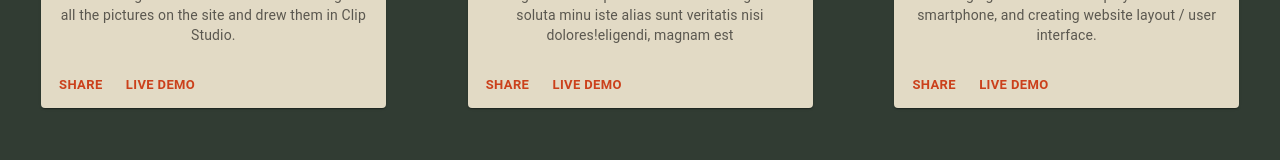
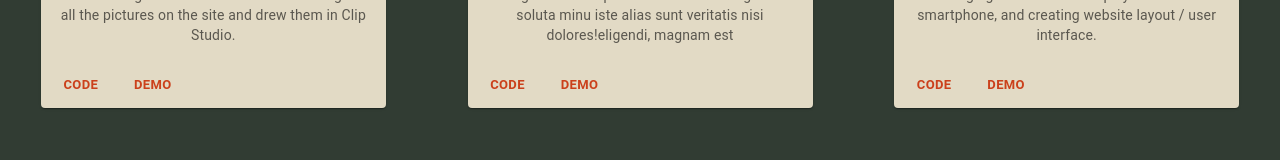
Before and after one commit to yoshino9397/MUI-MyPortfolio, a React (Create React App) app: page /portfolio in a window 1280 px wide. Shown: the part 367-527 px from the top of the page. Built offline with nearby package versions, Linux system fonts and the light colour scheme.

Commit message:
new code

```diff
--- a/src/components/Portfolio.js
+++ b/src/components/Portfolio.js
@@ -24,6 +24,7 @@ const projects = [
     description: `Developed front-end user experience using HTML,SASS,Javascript and prepared some gimmicks so that users can experience the world view of the game from the site as well.Designed all the pictures on the site and drew them in Clip Studio.`,
     image: project1,
     url: "https://yoshino9397.github.io/whrereAreYou/HTML/top.html",
+    code: "https://github.com/yoshino9397/whrereAreYou",
   },
   {
     name: "Mystery Game Website",
@@ -31,6 +32,7 @@ const projects = [
     consequatur magni quod nesciunt necessitatibus molestiae non eligendi, magnam est aliquam recusandae? Magnam soluta minu iste alias sunt veritatis nisi dolores!eligendi, magnam est `,
     image: project2,
     url: "https://yoshino9397.github.io/TrainProject/HTML/enter.html",
+    code: "https://github.com/yoshino9397/TrainProject",
   },
   {
     name: "Musician website",
@@ -38,12 +40,14 @@ const projects = [
     `,
     image: project3,
     url: "https://yoshino9397.github.io/Ysinger/HTML/web.html",
+    code: "https://github.com/yoshino9397/Ysinger",
   },
   {
     name: "MUI Portfolio",
     description: `I have developed a simple but dynamic React project, mainly using React and Material UI.Created Responsive User Experience with MUI Grids that allows the user to view any of my works which are organized.`,
     image: project4,
     url: "https://yoshino-mui-portfolio.netlify.app/",
+    code: "https://github.com/yoshino9397/MUI-MyPortfolio",
   },
   {
     name: "React Project",
@@ -53,6 +57,7 @@ const projects = [
     iste alias sunt veritatis nisi dolores!`,
     image: project5,
     url: "https://yoshino9397.github.io/whrereAreYou/HTML/top.html",
+    code: "https://github.com/yoshino9397/MUI-MyPortfolio",
   },
   {
     name: "E-commerce",
@@ -62,6 +67,7 @@ const projects = [
     iste alias sunt veritatis nisi dolores!`,
     image: project6,
     url: "https://yoshino9397.github.io/whrereAreYou/HTML/top.html",
+    code: "https://github.com/yoshino9397/MUI-MyPortfolio",
   },
 ];
 
@@ -121,6 +127,7 @@ const Portfolio = () => {
                 </CardContent>
               </CardActionArea>
               <CardActions>
+                <Link href={project.code} underline="none">
                   <Button
                     size="small"
                     sx={{
@@ -132,8 +139,10 @@ const Portfolio = () => {
                       },
                     }}
                   >
-                  Share
+                    Code
                   </Button>
+                </Link>
+
                 <Link href={project.url} underline="none">
                   <Button
                     size="small"
@@ -146,7 +155,7 @@ const Portfolio = () => {
                       },
                     }}
                   >
-                    Live Demo
+                    Demo
                   </Button>
                 </Link>
               </CardActions>
```
Lines whose indentation alone changed are shown as unchanged.
